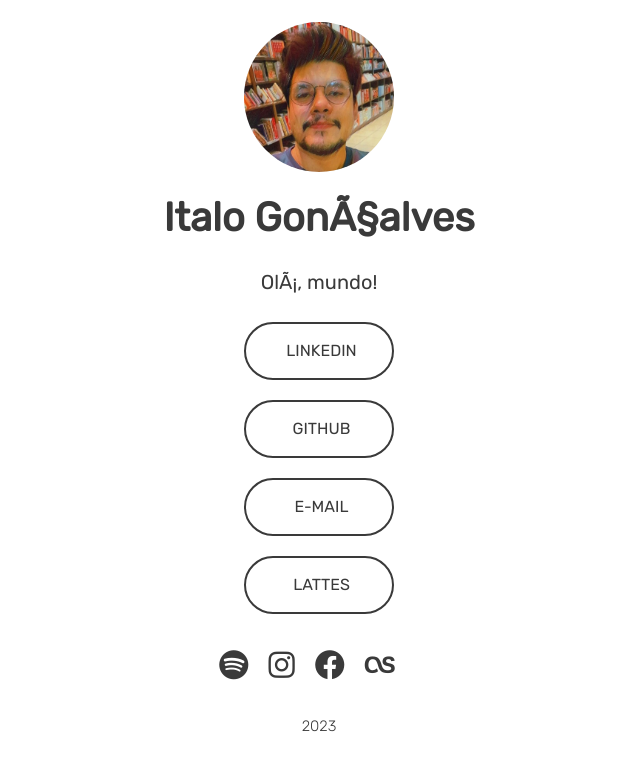
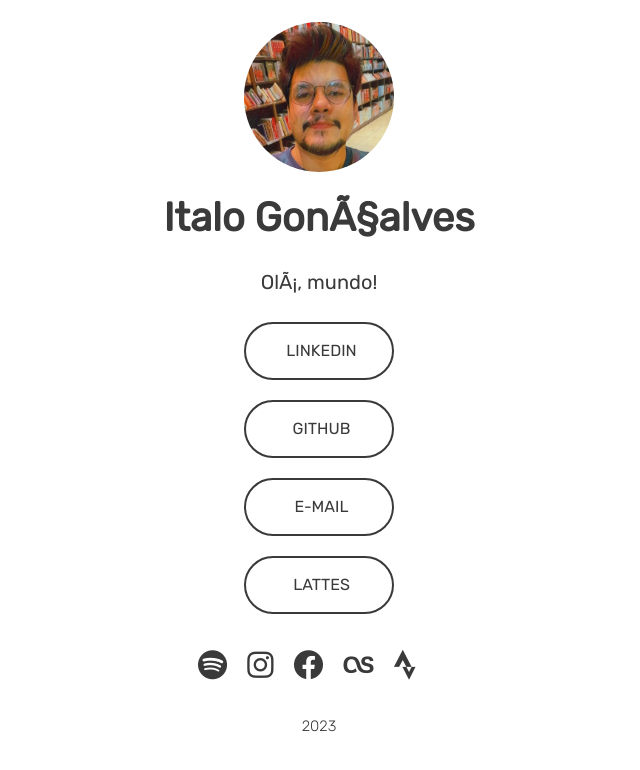
Before and after one commit to italobg/linktree, a plain HTML site: page index.html in a window 1280 px wide. Shown: the whole page, without its empty margins (321-961 px from the left). Drawn offline with nearby package versions, Linux system fonts and the light colour scheme.

Commit message:
Update index.html

```diff
--- a/index.html
+++ b/index.html
@@ -49,6 +49,12 @@
                     <i class="fa-brands fa-lastfm" style="color: #3a3a3a;"></i>
                   </a>
                 </li>
+
+                   <li class="icones">
+                  <a href="https://www.last.fm/user/italobg" target="_blank">
+                    <i class="fa-brands fa-strava" style="color: #3a3a3a;"></i>
+                  </a>
+                </li>
               </ul>
 
               </div>
```
